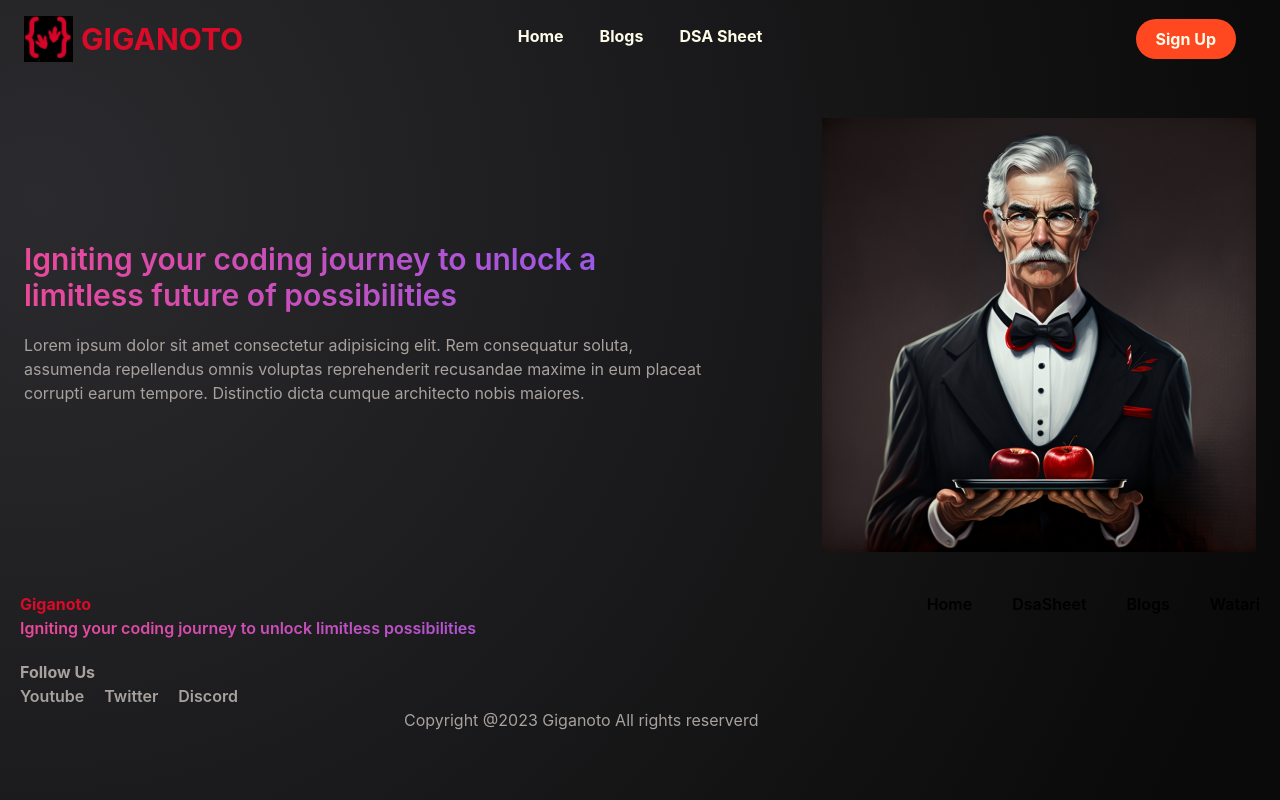
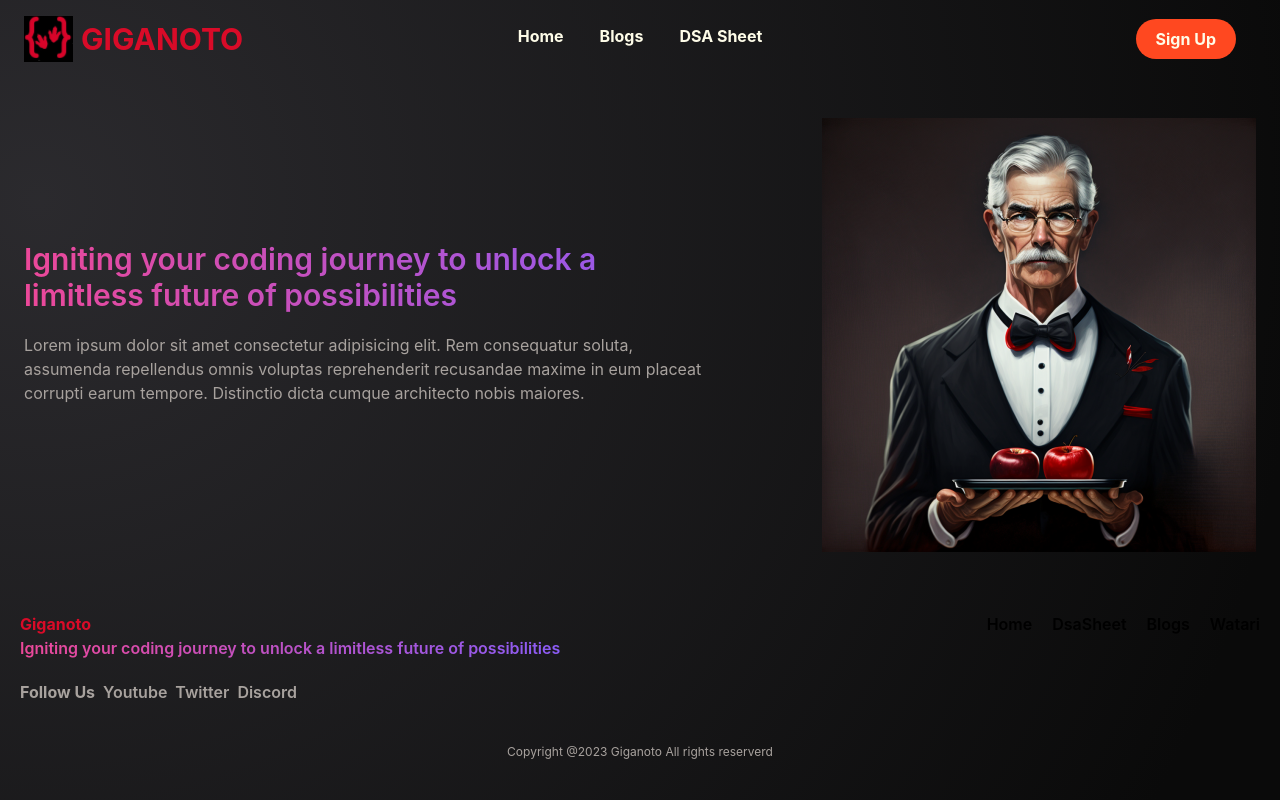
Before and after one commit to giganoto/monolith, a React (Vite) app in the folder frontend/: page / in a window 1280 px wide. Built offline with nearby package versions, Linux system fonts and the light colour scheme.

Commit message:
Merge branch 'main' of https://github.com/Prakhar-commits/monolith into footer

```diff
--- a/frontend/src/components/Footer.jsx
+++ b/frontend/src/components/Footer.jsx
@@ -1,30 +1,78 @@
-import React from 'react'
-import {useNavigate } from 'react-router-dom'
+import React from "react";
+import { useNavigate } from "react-router-dom";
 
 export default function Footer() {
-  const navigate = useNavigate()
+  const navigate = useNavigate();
   return (
-    <div className='flex mt-5 ml-5 mr-5 justify-between'  >
-        <div className='flex px-0 flex-col'>
-        <div className=' text-gigaRed font-bold'>Giganoto</div>
-        <div className='bg-clip-text font-semibold text-transparent bg-gradient-to-r from-pink-500 to-violet-500'>Igniting your coding journey to unlock limitless possibilities</div>
-        <div className='mt-5  text-stone-400 font-bold'>Follow Us</div>
-            <div className='flex space-x-5 font-semibold'>
-                <a href="https://www.youtube.com/@KheraShanu" target='_blank'className='cursor-pointer hover:text-btnOrange  text-stone-400' >Youtube</a>
-                <a href="https://twitter.com/kherashanu " target='_blank'className='cursor-pointer hover:text-btnOrange  text-stone-400'>Twitter</a>
-                <a href="https://discord.gg/6ysMUnW2k3" target='_blank'className='cursor-pointer hover:text-btnOrange  text-stone-400'>Discord</a>
-            </div>
-            <div className='flex ml-96 text-stone-400'>
-            Copyright @2023 Giganoto All rights reserverd
-       </div>
-        </div>
-        <div className='flex space-x-10'>
-            <div onClick={()=> navigate('/')}  className='cursor-pointer hover:text-btnOrange font-semibold'>Home</div>
-            <div  onClick={()=> navigate('/dsa-sheet')}  className='cursor-pointer hover:text-btnOrange font-semibold'>DsaSheet</div>
-            <div  onClick={()=> navigate('/blogs')} className='cursor-pointer hover:text-btnOrange font-semibold'>Blogs</div>
-            <div  onClick={()=> navigate('/')} className='cursor-pointer hover:text-btnOrange font-semibold'>Watari</div>
+    <>
+      <div className="flex flex-col justify-center items-center sm:flex-row sm:justify-between ">
+        <div className="sm:flex-col">
+        <div className="flex flex-col items-center sm:items-start sm:m-5 ">
+          <h1 className=" text-gigaRed font-bold">Giganoto</h1>
+          <p className="text-md  text-left text  font-semibold bg-clip-text text-transparent bg-gradient-to-r from-pink-500 to-violet-500">
+            Igniting your coding journey to unlock a limitless future of
+            possibilities
+          </p>
         </div>
 
-    </div>
-  )
+        <div className="flex font-semibold flex-col items-center sm:items-start sm:m-5 sm:space-x-2 sm:flex-row ">
+          <p className=" text-stone-400 font-bold">Follow Us</p>
+          <a
+            href="https://www.youtube.com/@KheraShanu"
+            target="_blank"
+            className="cursor-pointer hover:text-btnOrange  text-stone-400"
+          >
+            Youtube
+          </a>
+          <a
+            href="https://twitter.com/kherashanu "
+            target="_blank"
+            className="cursor-pointer hover:text-btnOrange  text-stone-400"
+          >
+            Twitter
+          </a>
+          <a
+            href="https://discord.gg/6ysMUnW2k3"
+            target="_blank"
+            className="cursor-pointer hover:text-btnOrange  text-stone-400"
+          >
+            Discord
+          </a>
+        </div>
+
+        </div>
+
+        <div className="flex flex-col items-center mt-5  sm:space-x-5 sm:flex-row sm:self-start sm:mr-5  ">
+          <p
+            onClick={() => navigate("/")}
+            className="cursor-pointer hover:text-btnOrange font-semibold"
+          >Home
+          </p>
+          <p
+            onClick={() => navigate("/dsa-sheet")}
+            className="cursor-pointer hover:text-btnOrange font-semibold"
+          >
+            DsaSheet
+          </p>
+          <p
+            onClick={() => navigate("/blogs")}
+            className="cursor-pointer hover:text-btnOrange font-semibold"
+          >
+            Blogs
+          </p>
+          <p
+            onClick={() => navigate("/")}
+            className="cursor-pointer hover:text-btnOrange font-semibold"
+          >
+            Watari
+          </p>
+        </div>
+
+
+      </div>
+        <div className=" text-xs mt-5 text-stone-400 text-center mb-2">
+          Copyright @2023 Giganoto All rights reserverd
+        </div>
+    </>
+  );
 }
```
